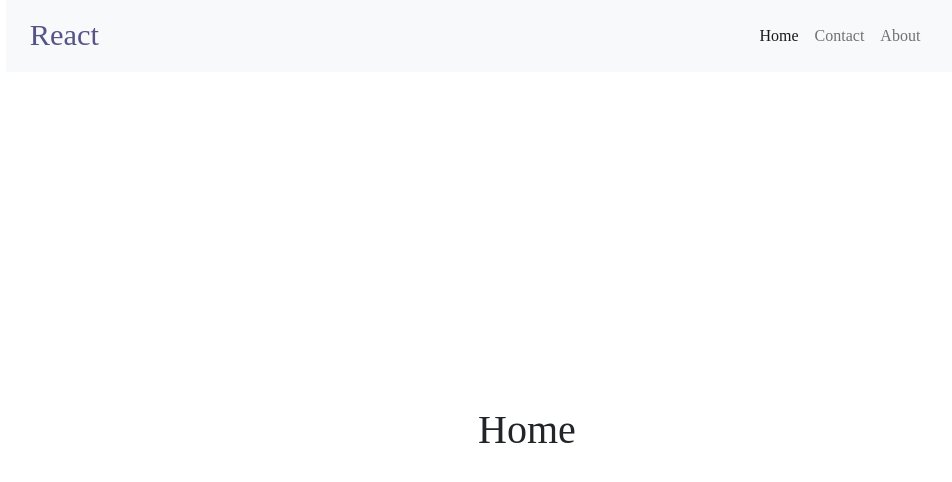
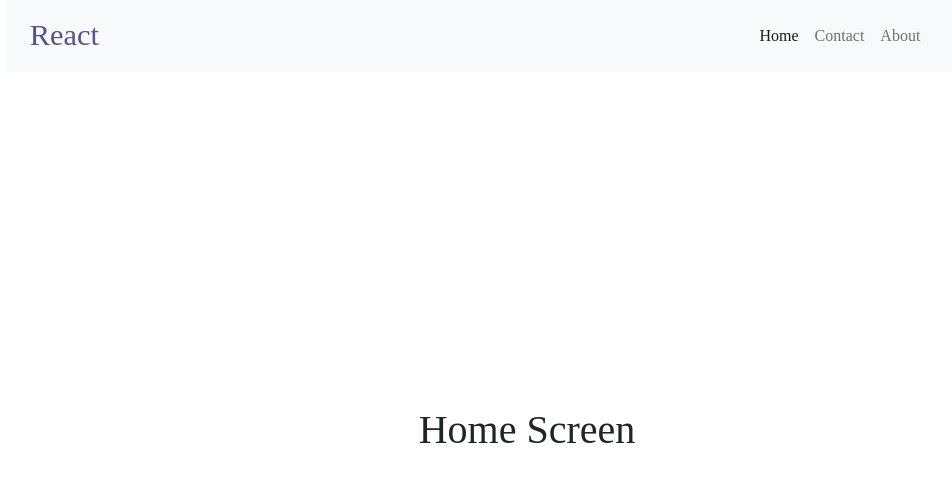
Before and after one commit to neha-aneja/code-demo, a React (Create React App) app: page / in a window 1280 px wide. Shown: the top 482 px of the page, without its empty margins (113-1065 px from the left). Built offline with nearby package versions, Linux system fonts and the light colour scheme; a web font is replaced by a local one.

Commit message:
home changed

```diff
--- a/src/Pages/Home/Home.js
+++ b/src/Pages/Home/Home.js
@@ -4,7 +4,7 @@ const Home = () => {
     return (
         <div className="container">
             <h1 className="text-center" style={{paddingTop:"30%"}}>
-                Home
+                Home Screen
             </h1>
         </div>
     )
```
